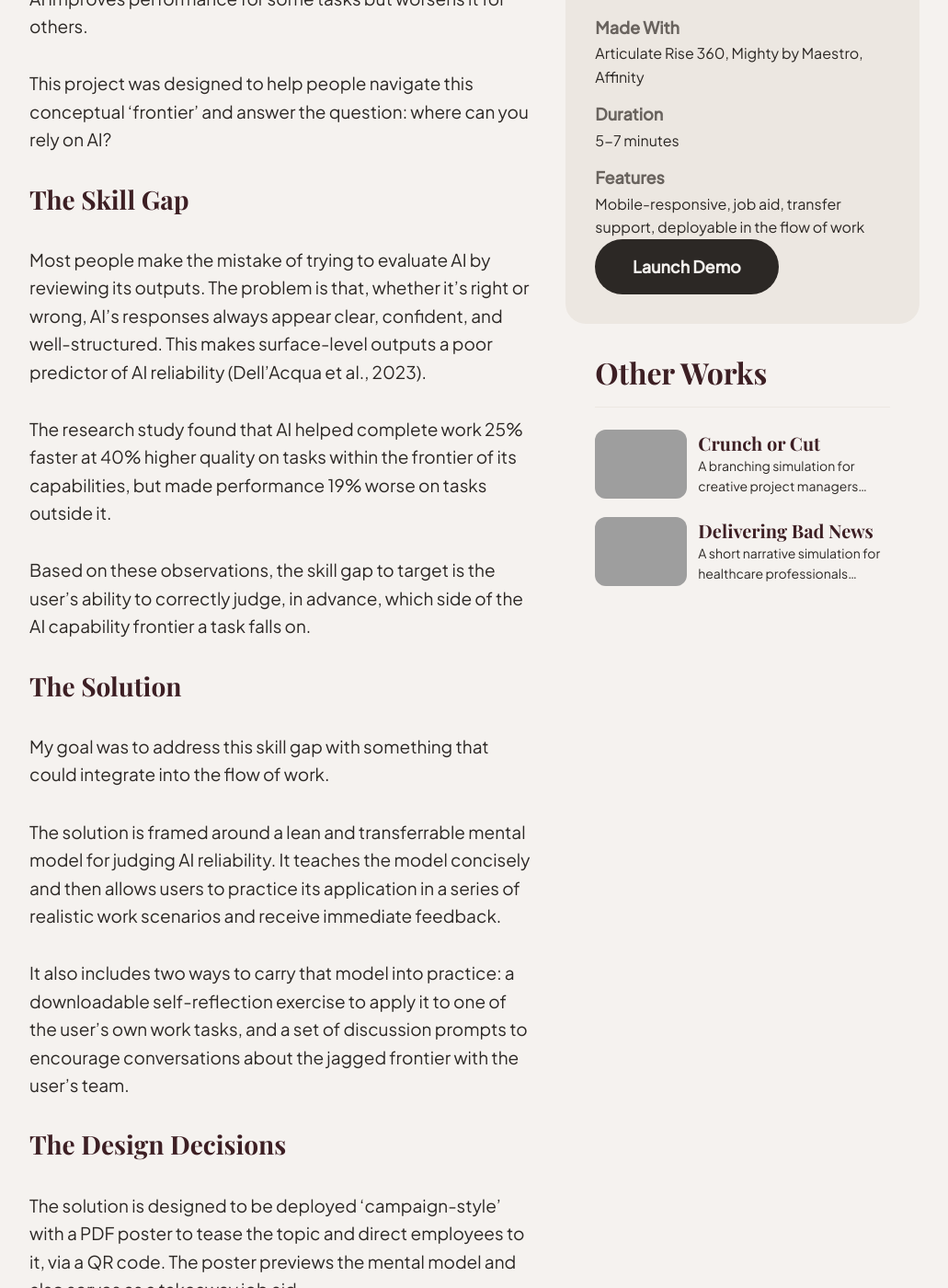
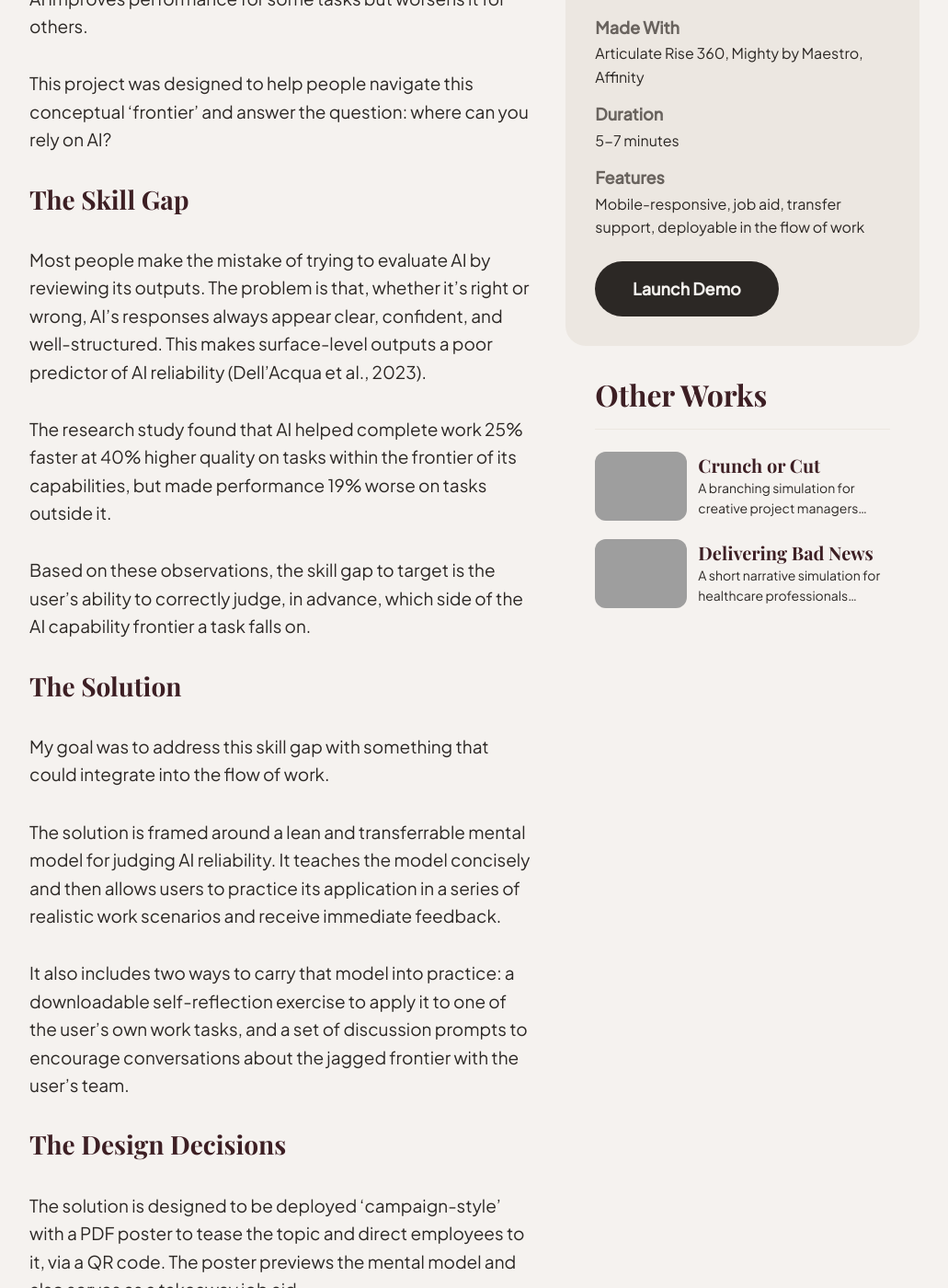
Before and after one commit to j0har/joharsingh.com, a Jekyll site: the page built from _projects/2026-01-01-jagged-frontier.md, in a window 1280 px wide and 1400 px high, scrolled down 1143 px. Shown: the whole window at 92% size, without its empty margins (124-1155 px from the left). Built offline with Jekyll 4.4.1, drawn with Linux system fonts in a browser that asks for light colours; some web fonts are replaced; grey boxes are pictures that could not be loaded.

Commit message:
Add CTA styling to project meta section

```diff
--- a/_sass/4-layouts/_project.scss
+++ b/_sass/4-layouts/_project.scss
@@ -159,6 +159,11 @@
     display: block;
     font-size: 16px;
     color: var(--text-color);
+  }
+
+  .project-meta__cta {
+    display: inline-block;
+    margin-top: 24px;
   }
 
   @media (max-width: $desktop) {
```
